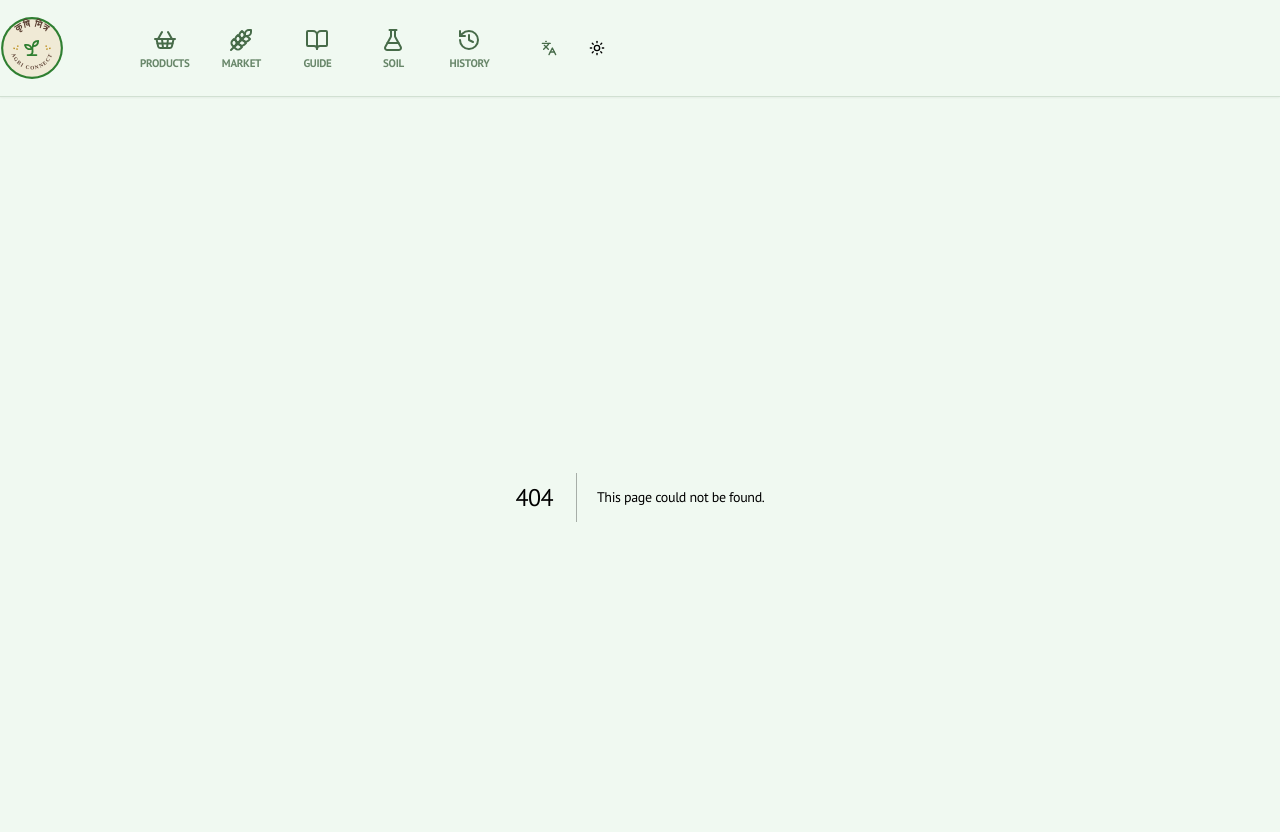
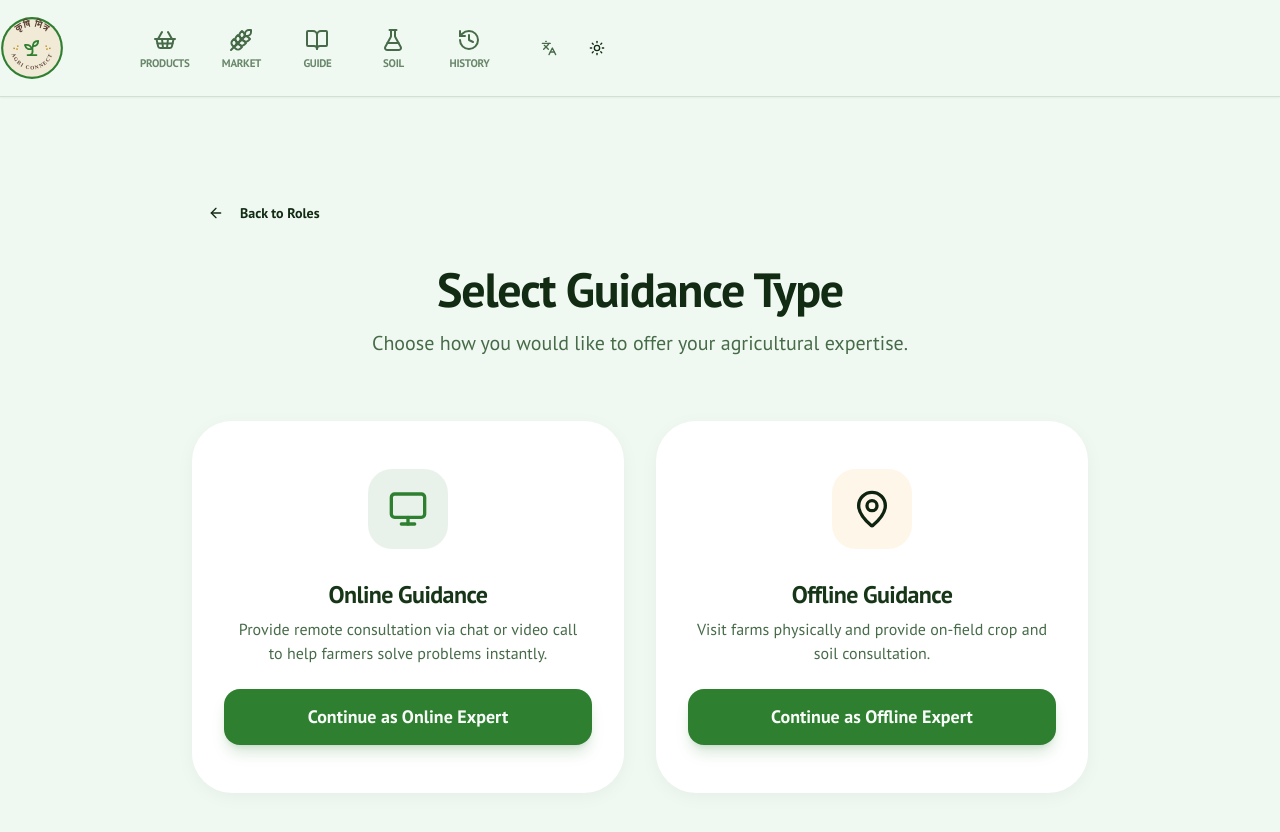
Before and after one commit to Pranav-py1/KrishimitraNew, a Next.js app: page /role/expert-type in a window 1280 px wide. Before the commit this address had no page. Shown: the top 832 px of the page. Built offline with nearby package versions, Linux system fonts and the light colour scheme.

Commit message:
Update the "Choose Your Role" main dashboard.
Do NOT remove or modify e

```diff
--- a/src/app/page.tsx
+++ b/src/app/page.tsx
@@ -15,6 +15,7 @@ import {
   Loader2,
   CheckCircle2,
   ShoppingBag,
+  GraduationCap,
 } from 'lucide-react';
 import { Button } from '@/components/ui/button';
 import {
@@ -40,6 +41,7 @@ const translations = {
       { id: 'exporter', title: 'Exporter', description: 'Purchase products in bulk and distribute to international markets.', icon: Truck },
       { id: 'supplier', title: 'Supplier', description: 'Provide essential inputs like seeds and tools to farmers.', icon: Store },
       { id: 'consumer', title: 'Consumer', description: 'Purchase fresh agricultural produce directly from farmers for daily or bulk needs.', icon: ShoppingBag },
+      { id: 'expert', title: 'Expert', description: 'Provide professional agricultural guidance to farmers through online or on-field consultation.', icon: GraduationCap },
     ]
   },
   mr: {
@@ -53,6 +55,7 @@ const translations = {
       { id: 'exporter', title: 'निर्यातदार', description: 'मोठ्या प्रमाणात माल खरेदी करा आणि आंतरराष्ट्रीय बाजारात विक्री करा.', icon: Truck },
       { id: 'supplier', title: 'पुरवठादार', description: 'शेतकऱ्यांना बियाणे आणि अवजारे यांसारख्या निविष्ठा पुरवा.', icon: Store },
       { id: 'consumer', title: 'ग्राहक', description: 'दैनंदिन किंवा मोठ्या गरजांसाठी थेट शेतकऱ्यांकडून ताजी कृषी उत्पादने खरेदी करा.', icon: ShoppingBag },
+      { id: 'expert', title: 'तज्ज्ञ', description: 'ऑनलाइन किंवा ऑन-फील्ड सल्लामसलतद्वारे शेतकऱ्यांना व्यावसायिक कृषी मार्गदर्शन प्रदान करा.', icon: GraduationCap },
     ]
   }
 };
@@ -113,7 +116,7 @@ export default function Home() {
               </p>
             </div>
 
-            <div className="grid gap-8 sm:grid-cols-2 lg:grid-cols-4 max-w-6xl mx-auto">
+            <div className="grid gap-8 sm:grid-cols-2 lg:grid-cols-5 max-w-7xl mx-auto">
               {t.roles.map((role) => {
                 const Icon = role.icon;
                 const isSelected = currentRole === role.id;
--- /dev/null
+++ b/src/app/role/expert-type/page.tsx
@@ -0,0 +1,85 @@
+'use client';
+
+import { useRole } from '@/components/role-context';
+import { Card, CardContent, CardDescription, CardHeader, CardTitle } from '@/components/ui/card';
+import { Button } from '@/components/ui/button';
+import { useLanguage } from '@/components/language-provider';
+import { Monitor, MapPin, ArrowLeft } from 'lucide-react';
+import Link from 'next/link';
+
+export default function ExpertTypePage() {
+  const { setRole } = useRole();
+  const { language } = useLanguage();
+
+  const isEn = language === 'en';
+
+  return (
+    <div className="container mx-auto px-4 py-16 md:py-24 animate-in fade-in duration-1000">
+      <div className="max-w-4xl mx-auto">
+        <Button asChild variant="ghost" className="mb-8 rounded-xl font-bold">
+          <Link href="/">
+            <ArrowLeft className="mr-2 h-4 w-4" /> {isEn ? 'Back to Roles' : 'भूमिका निवडीकडे परत'}
+          </Link>
+        </Button>
+
+        <div className="text-center mb-16">
+          <h1 className="text-4xl md:text-5xl font-bold font-headline mb-4 tracking-tight">
+            {isEn ? 'Select Guidance Type' : 'मार्गदर्शनाचा प्रकार निवडा'}
+          </h1>
+          <p className="text-muted-foreground text-lg md:text-xl">
+            {isEn ? 'Choose how you would like to offer your agricultural expertise.' : 'तुम्ही तुमचे कृषी कौशल्य कसे देऊ इच्छिता ते निवडा.'}
+          </p>
+        </div>
+
+        <div className="grid gap-8 md:grid-cols-2">
+          {/* Online Expert */}
+          <Card className="border-none shadow-soft hover:shadow-soft-xl transition-all duration-500 hover:-translate-y-2 rounded-[2.5rem] bg-card flex flex-col h-full overflow-hidden group">
+            <CardHeader className="pt-12 pb-6 flex flex-col items-center text-center">
+              <div className="w-20 h-20 rounded-3xl bg-primary/10 text-primary flex items-center justify-center mb-6 transition-transform duration-500 group-hover:scale-110 group-hover:rotate-6">
+                <Monitor className="h-10 w-10" />
+              </div>
+              <CardTitle className="text-2xl font-headline mb-3">
+                {isEn ? 'Online Guidance' : 'ऑनलाइन मार्गदर्शन'}
+              </CardTitle>
+              <CardDescription className="text-base px-4">
+                {isEn ? 'Provide remote consultation via chat or video call to help farmers solve problems instantly.' : 'शेतकऱ्यांना समस्यांचे त्वरित निराकरण करण्यात मदत करण्यासाठी चॅट किंवा व्हिडिओ कॉलद्वारे दूरस्थ सल्ला प्रदान करा.'}
+              </CardDescription>
+            </CardHeader>
+            <CardContent className="pb-12 px-8 mt-auto">
+              <Button
+                onClick={() => setRole('expert-online')}
+                className="w-full h-14 rounded-2xl font-bold text-lg shadow-lg shadow-primary/20"
+              >
+                {isEn ? 'Continue as Online Expert' : 'ऑनलाइन तज्ज्ञ म्हणून सुरू ठेवा'}
+              </Button>
+            </CardContent>
+          </Card>
+
+          {/* Offline Expert */}
+          <Card className="border-none shadow-soft hover:shadow-soft-xl transition-all duration-500 hover:-translate-y-2 rounded-[2.5rem] bg-card flex flex-col h-full overflow-hidden group">
+            <CardHeader className="pt-12 pb-6 flex flex-col items-center text-center">
+              <div className="w-20 h-20 rounded-3xl bg-accent/10 text-accent-foreground flex items-center justify-center mb-6 transition-transform duration-500 group-hover:scale-110 group-hover:rotate-6">
+                <MapPin className="h-10 w-10" />
+              </div>
+              <CardTitle className="text-2xl font-headline mb-3">
+                {isEn ? 'Offline Guidance' : 'ऑफलाइन मार्गदर्शन'}
+              </CardTitle>
+              <CardDescription className="text-base px-4">
+                {isEn ? 'Visit farms physically and provide on-field crop and soil consultation.' : 'शेतांना प्रत्यक्ष भेट द्या आणि ऑन-फील्ड पीक आणि माती सल्ला प्रदान करा.'}
+              </CardDescription>
+            </CardHeader>
+            <CardContent className="pb-12 px-8 mt-auto">
+              <Button
+                onClick={() => setRole('expert-offline')}
+                variant="default"
+                className="w-full h-14 rounded-2xl font-bold text-lg shadow-lg shadow-primary/20 bg-primary hover:bg-primary/90"
+              >
+                {isEn ? 'Continue as Offline Expert' : 'ऑफलाइन तज्ज्ञ म्हणून सुरू ठेवा'}
+              </Button>
+            </CardContent>
+          </Card>
+        </div>
+      </div>
+    </div>
+  );
+}
--- a/src/components/header.tsx
+++ b/src/components/header.tsx
@@ -55,6 +55,9 @@ const translations = {
       supplier: 'Supplier',
       admin: 'Admin',
       consumer: 'Consumer',
+      expert: 'Expert',
+      'expert-online': 'Online Expert',
+      'expert-offline': 'Offline Expert',
     }
   },
   mr: {
@@ -73,6 +76,9 @@ const translations = {
       supplier: 'पुरवठादार',
       admin: 'अ‍ॅडमिन',
       consumer: 'ग्राहक',
+      expert: 'तज्ज्ञ',
+      'expert-online': 'ऑनलाइन तज्ज्ञ',
+      'expert-offline': 'ऑफलाइन तज्ज्ञ',
     }
   }
 };
--- a/src/components/role-context.tsx
+++ b/src/components/role-context.tsx
@@ -3,7 +3,7 @@
 import React, { createContext, useContext, useState, useEffect, ReactNode } from 'react';
 import { useRouter, usePathname } from 'next/navigation';
 
-export type UserRole = 'farmer' | 'exporter' | 'supplier' | 'admin' | 'consumer';
+export type UserRole = 'farmer' | 'exporter' | 'supplier' | 'admin' | 'consumer' | 'expert' | 'expert-online' | 'expert-offline';
 
 interface RoleContextType {
   role: UserRole | null;
@@ -22,7 +22,7 @@ export function RoleProvider({ children }: { children: ReactNode }) {
 
   useEffect(() => {
     const savedRole = localStorage.getItem('krishimitra-role') as UserRole;
-    if (savedRole && ['farmer', 'exporter', 'supplier', 'admin', 'consumer'].includes(savedRole)) {
+    if (savedRole && ['farmer', 'exporter', 'supplier', 'admin', 'consumer', 'expert', 'expert-online', 'expert-offline'].includes(savedRole)) {
       setRoleState(savedRole);
     } else {
       localStorage.removeItem('krishimitra-role');
@@ -33,6 +33,11 @@ export function RoleProvider({ children }: { children: ReactNode }) {
   const setRole = (newRole: UserRole) => {
     setRoleState(newRole);
     localStorage.setItem('krishimitra-role', newRole);
+
+    if (newRole === 'expert') {
+      router.push('/role/expert-type');
+      return;
+    }
 
     if (newRole === 'supplier') {
       router.push('/supplier-dashboard');
--- a/src/lib/data.ts
+++ b/src/lib/data.ts
@@ -1,4 +1,4 @@
-export type UserRole = 'farmer' | 'exporter' | 'supplier' | 'admin' | 'consumer';
+export type UserRole = 'farmer' | 'exporter' | 'supplier' | 'admin' | 'consumer' | 'expert' | 'expert-online' | 'expert-offline';
 
 export type User = {
   id: string;
```
